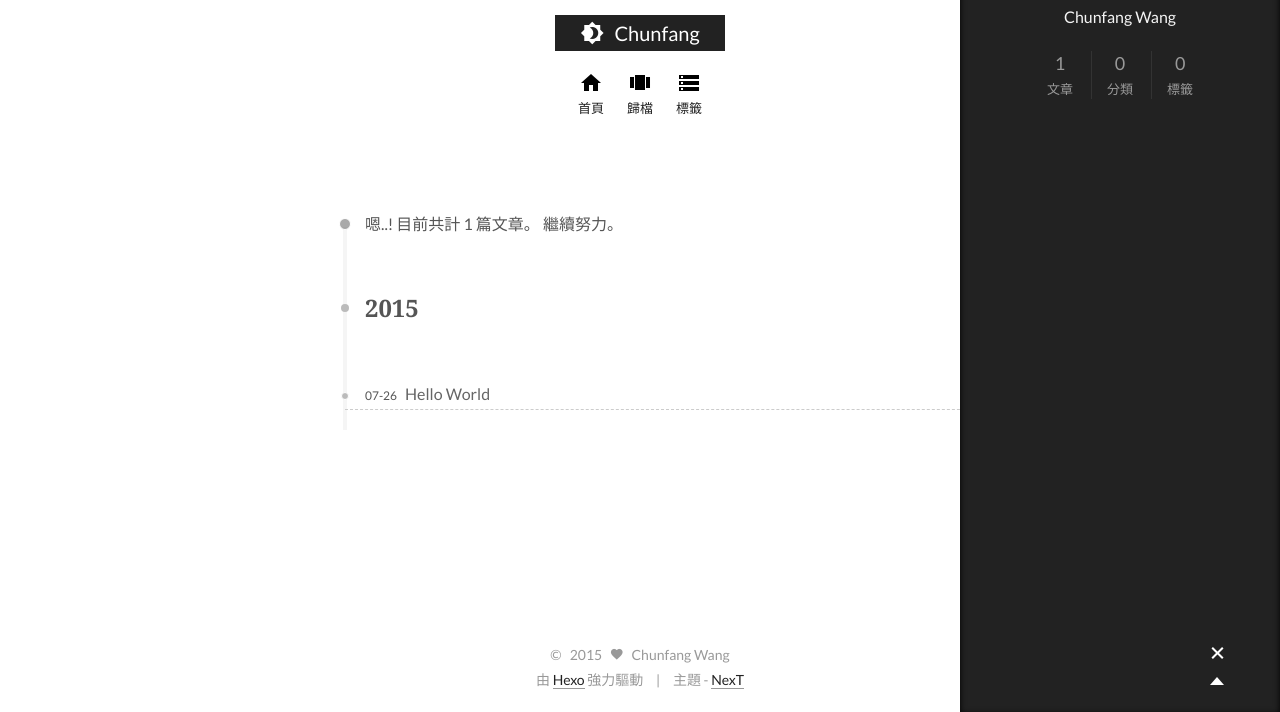
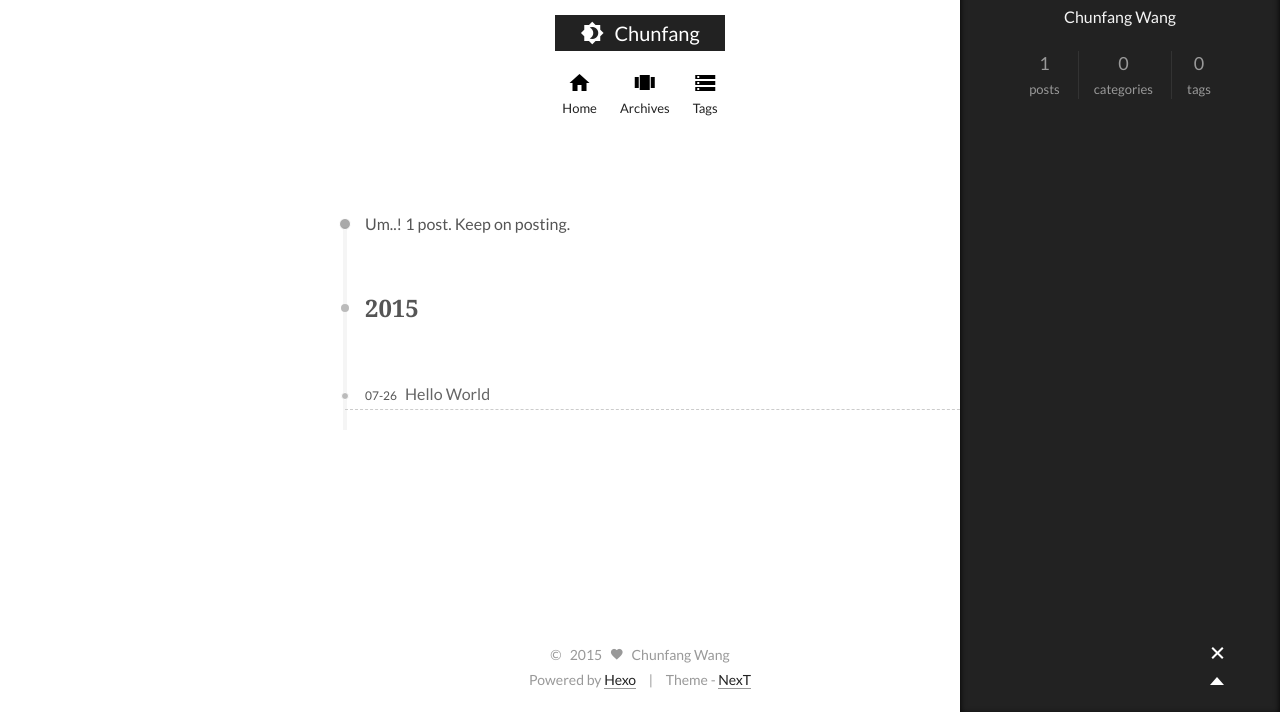
Before and after one commit to ChunfangWang/ChunfangWang.github.io, a plain HTML site: page archives/2015/07/index.html in a window 1280 px wide. Both pictures are taken after a click on the element 1217 px from the left and 742 px from the top of the page. Shown: the part 88-800 px from the top of the page. Drawn offline with Linux system fonts and the light colour scheme.

Commit message:
Site updated: 2015-07-26 10:10:11

```diff
--- a/archives/2015/07/index.html
+++ b/archives/2015/07/index.html
@@ -55,7 +55,7 @@
   };
 </script>
 
-    <title> 歸檔 // Chunfang </title>
+    <title> Archive // Chunfang </title>
 </head>
 <body itemscope itemtype="http://schema.org/WebPage" lang="">
 <!--[if lte IE 8]>
@@ -103,7 +103,7 @@
         <li class="menu-item menu-item-home">
           <a href="/" rel="section">
             <i class="menu-item-icon icon-home"></i> <br />
-            首頁
+            Home
           </a>
         </li>
 
@@ -111,7 +111,7 @@
         <li class="menu-item menu-item-archives">
           <a href="/archives" rel="section">
             <i class="menu-item-icon icon-archives"></i> <br />
-            歸檔
+            Archives
           </a>
         </li>
 
@@ -119,7 +119,7 @@
         <li class="menu-item menu-item-tags">
           <a href="/tags" rel="section">
             <i class="menu-item-icon icon-tags"></i> <br />
-            標籤
+            Tags
           </a>
         </li>
 
@@ -147,7 +147,7 @@
 
 
 
-      嗯..! 目前共計 1 篇文章。 繼續努力。
+      Um..! 1 post. Keep on posting.
     </span>
 
 
@@ -225,21 +225,21 @@
           <div class="site-state-item site-state-posts">
             <a href="/archives">
               <span class="site-state-item-count">1</span>
-              <span class="site-state-item-name">文章</span>
+              <span class="site-state-item-name">posts</span>
             </a>
           </div>
 
           <div class="site-state-item site-state-categories">
 
               <span class="site-state-item-count">0</span>
-              <span class="site-state-item-name">分類</span>
+              <span class="site-state-item-name">categories</span>
 
           </div>
 
           <div class="site-state-item site-state-tags">
             <a href="/tags">
               <span class="site-state-item-count">0</span>
-              <span class="site-state-item-name">標籤</span>
+              <span class="site-state-item-name">tags</span>
               </a>
           </div>
 
@@ -281,11 +281,11 @@
 </div>
 
 <div class="powered-by">
-  由 <a class="theme-link" href="http://hexo.io">Hexo</a> 強力驅動
+  Powered by <a class="theme-link" href="http://hexo.io">Hexo</a>
 </div>
 
 <div class="theme-info">
-  主題 -
+  Theme -
   <a class="theme-link" href="https://github.com/iissnan/hexo-theme-next">
     NexT
   </a>
```
Also changed, not shown: 2015/07/26/hello-world/index.html (+11 -11 lines), aboutme/index.html (+8 -8 lines), archives/2015/index.html (+10 -10 lines), archives/index.html (+10 -10 lines), index.html (+9 -9 lines).
